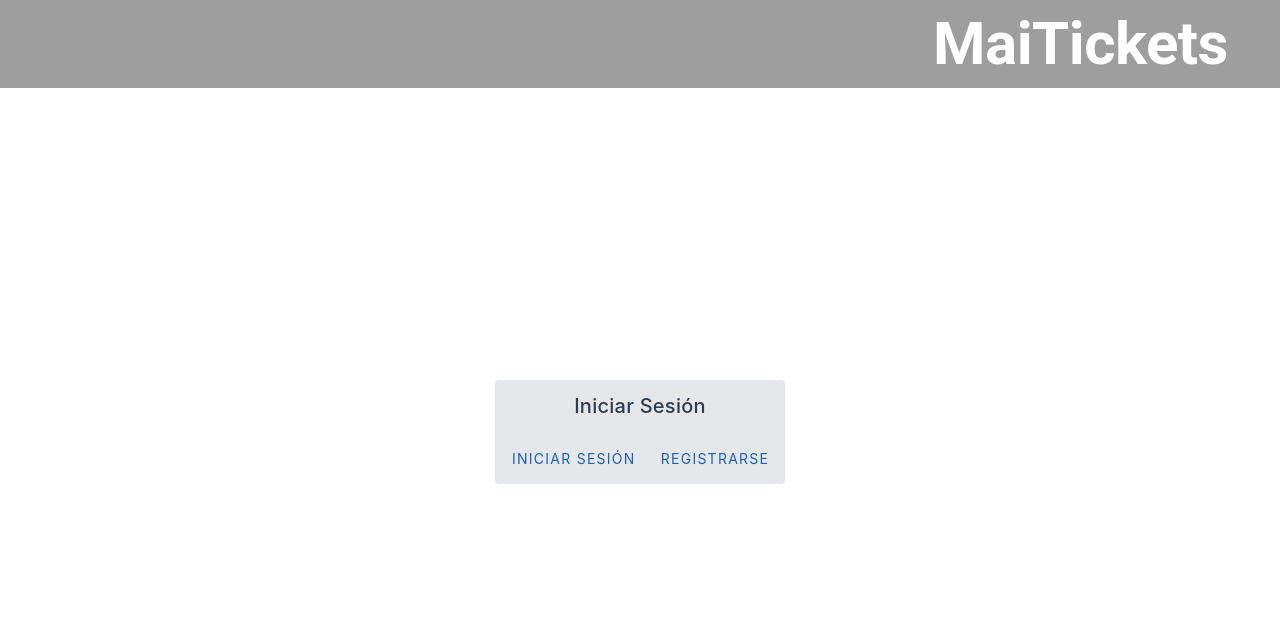
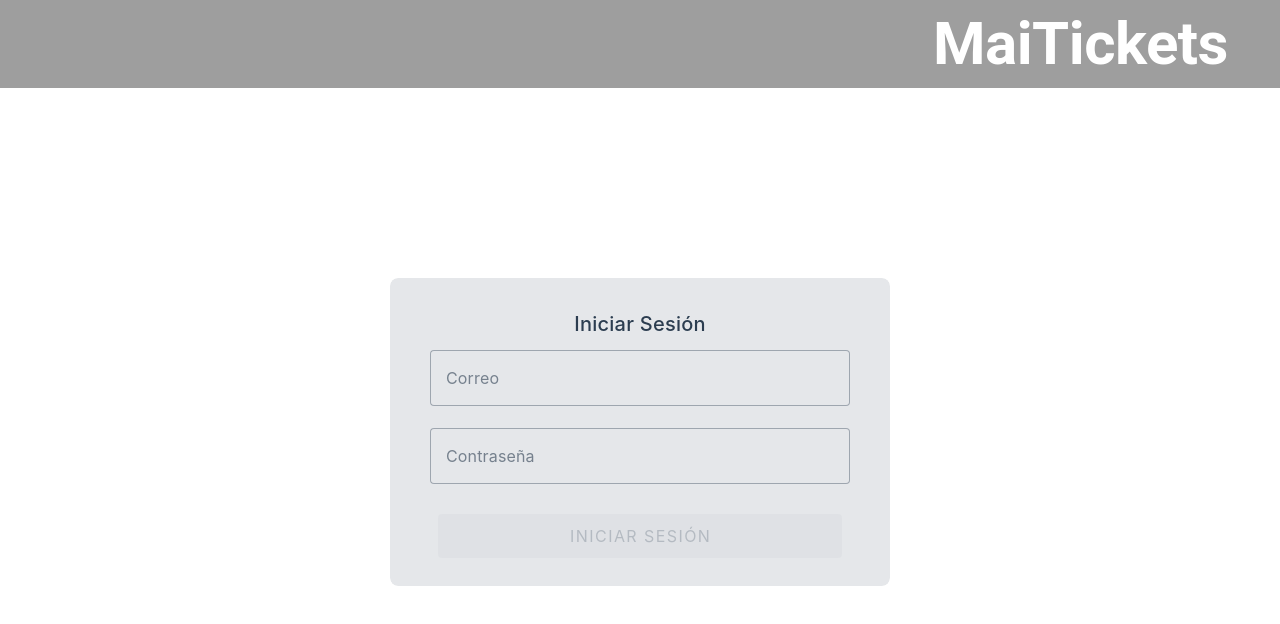
Before and after one commit to FabianLizama/maiTicketsProject, a Vue app in the folder vue-frontend/: page / in a window 1280 px wide. Shown: the top 624 px of the page. Built offline with nearby package versions, Linux system fonts and the light colour scheme.

Commit message:
feat: email and password text fields added

```diff
--- a/vue-frontend/src/App.vue
+++ b/vue-frontend/src/App.vue
@@ -12,21 +12,35 @@
         <v-card
         title="Iniciar Sesión"
         variant="tonal"
+        class="rounded-lg px-10 py-5"
+        width="500"
+
         >
+          <v-text-field
+            v-model="email"
+            placeholder="example@usach.cl"
+            size="large"
+            label="Correo"
+            variant="outlined"
+          >
+          </v-text-field>
+          <v-text-field
+            :type="visible ? 'text' : 'password'"
+            v-model="password"
+            label="Contraseña"
+            variant="outlined"
+          >
+          </v-text-field>
           <v-card-actions>
             <v-btn
-            color="primary"
-            text
-            to="/login"
+              :disabled="!form"
+              :loading="loading"
+              block
+              size="large"
+              type="submit"
+              variant="tonal"
             >
               Iniciar Sesión
-            </v-btn>
-            <v-btn
-            color="primary"
-            text
-            to="/register"
-            >
-              Registrarse
             </v-btn>
           </v-card-actions>
         </v-card>
--- a/vue-frontend/src/assets/main.css
+++ b/vue-frontend/src/assets/main.css
@@ -2,8 +2,8 @@
 
 #app {
   max-width: 1280px;
-  margin: 0 auto;
-  padding: 2rem;
+  margin: 0;
+  padding: 0;
 
   font-weight: normal;
 }
@@ -23,13 +23,13 @@ a,
 
 @media (min-width: 1024px) {
   body {
-    display: flex;
+    display: grid;
     place-items: center;
   }
 
   #app {
     display: grid;
     grid-template-columns: 1fr;
-    padding: 0 2rem;
+    padding: 0;
   }
 }
```
